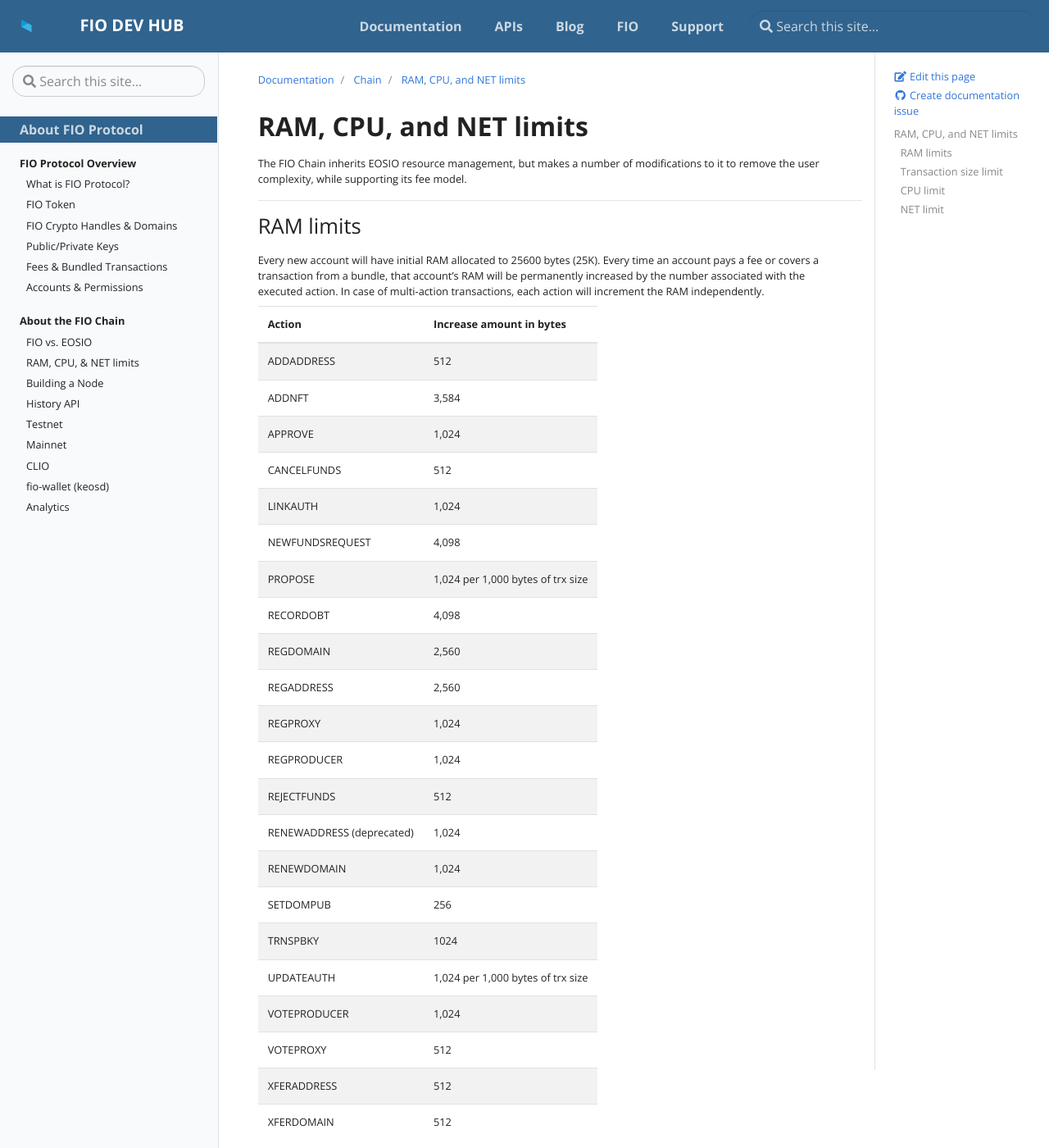
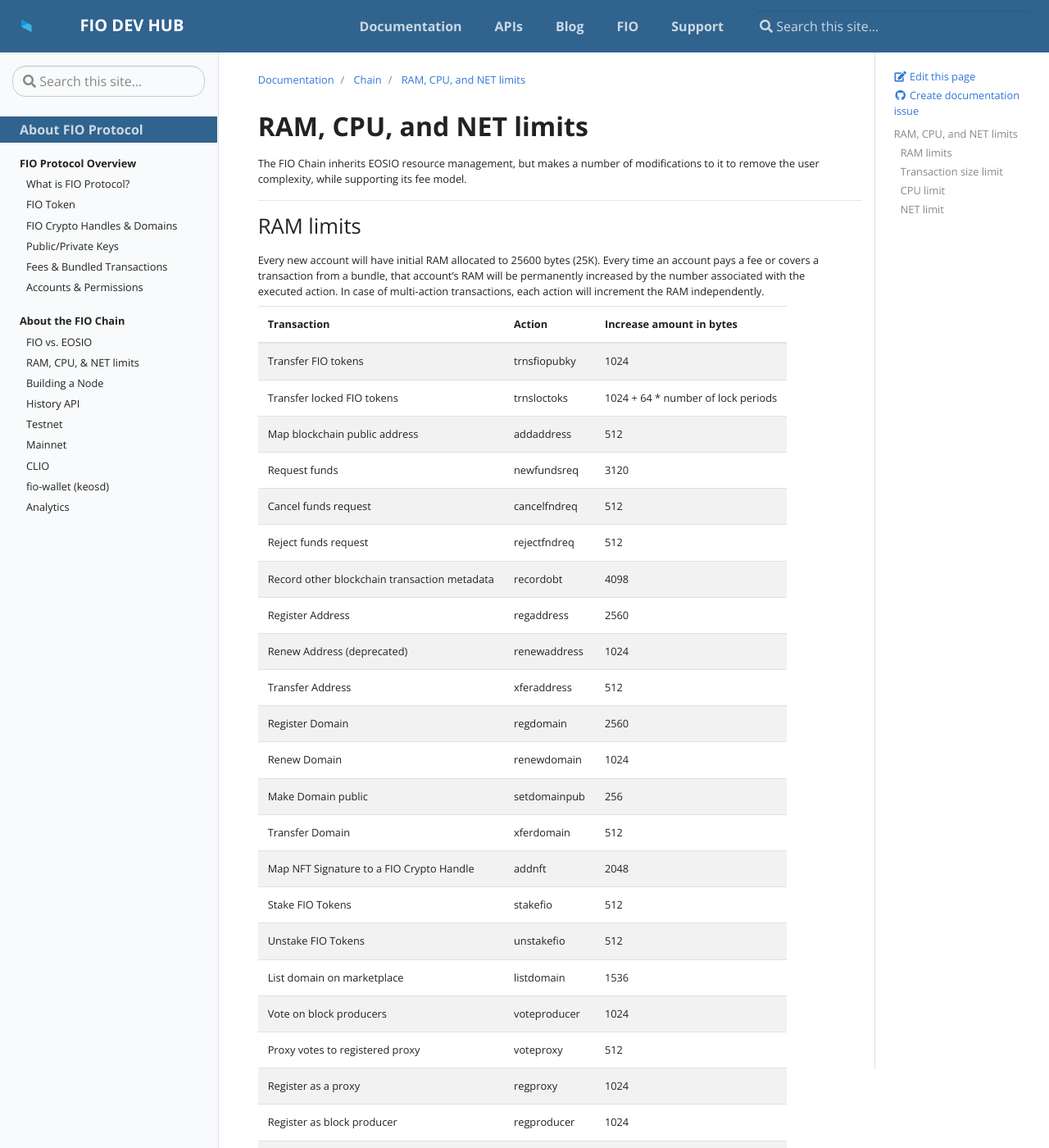
Before and after one commit to fioprotocol/fio-devhub, a Jekyll site: the page built from _docs/chain/resources.md, in a window 1280 px wide and 1400 px high. Shown: the whole window at 82% size. Built offline with Jekyll 4.4.1, drawn with Linux system fonts in a browser that asks for light colours; some of the changed text lies outside the part shown.

Commit message:
Update with new RAM calculations for 2.7.0

```diff
--- a/_docs/chain/resources.md
+++ b/_docs/chain/resources.md
@@ -12,30 +12,34 @@ The FIO Chain inherits EOSIO resource management, but makes a number of modifica
 
 Every new account will have initial RAM allocated to 25600 bytes (25K). Every time an account pays a fee or covers a transaction from a bundle, that account’s RAM will be permanently increased by the number associated with the executed action. In case of multi-action transactions, each action will increment the RAM independently.
 
-|Action	|Increase amount in bytes|
+|Transaction |Action |Increase amount in bytes |
 |---|---|
-|ADDADDRESS	|512|
-|ADDNFT	|3,584|
-|APPROVE	|1,024|
-|CANCELFUNDS	|512|
-|LINKAUTH	|1,024|
-|NEWFUNDSREQUEST	|4,098|
-|PROPOSE	|1,024 per 1,000 bytes of trx size|
-|RECORDOBT	|4,098|
-|REGDOMAIN	|2,560|
-|REGADDRESS	|2,560|
-|REGPROXY	|1,024|
-|REGPRODUCER	|1,024|
-|REJECTFUNDS	|512|
-|RENEWADDRESS (deprecated)	|1,024|
-|RENEWDOMAIN	|1,024|
-|SETDOMPUB	|256|
-|TRNSPBKY	|1024|
-|UPDATEAUTH	|1,024 per 1,000 bytes of trx size|
-|VOTEPRODUCER	|1,024|
-|VOTEPROXY	|512|
-|XFERADDRESS	|512|
-|XFERDOMAIN	|512|
+|Transfer FIO tokens |trnsfiopubky |1024|
+|Transfer locked FIO tokens |trnsloctoks |1024 + 64 * number of lock periods |
+|Map blockchain public address |addaddress |512|
+|Request funds |newfundsreq |3120|
+|Cancel funds request |cancelfndreq |512|
+|Reject funds request |rejectfndreq |512|
+|Record other blockchain transaction metadata|recordobt |4098|
+|Register Address |regaddress |2560|
+|Renew Address (deprecated) |renewaddress |1024|
+|Transfer Address |xferaddress |512|
+|Register Domain |regdomain |2560|
+|Renew Domain |renewdomain |1024|
+|Make Domain public |setdomainpub |256|
+|Transfer Domain |xferdomain |512|
+|Map NFT Signature to a FIO Crypto Handle|addnft |2048|
+|Stake FIO Tokens |stakefio |512|
+|Unstake FIO Tokens |unstakefio |512|
+|List domain on marketplace |listdomain |1536|
+|Vote on block producers |voteproducer |1024|
+|Proxy votes to registered proxy |voteproxy |512|
+|Register as a proxy |regproxy |1024|
+|Register as block producer |regproducer |1024|
+|Set fee ratios* |setfeevote |4000|
+|msig_propose |propose |Variable based on transaction |
+|auth_link |linkauth |1024|
+|auth_update |updateauth |1024|
 
 #### Example
 
```
